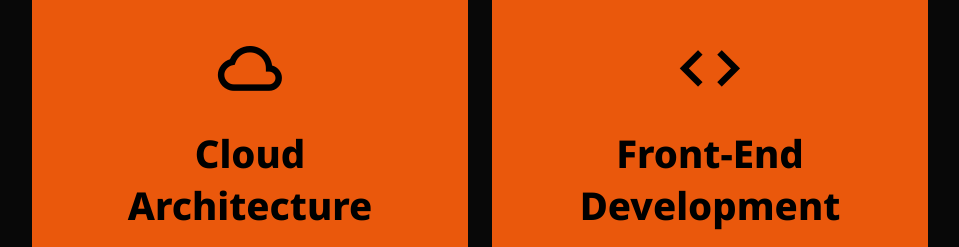
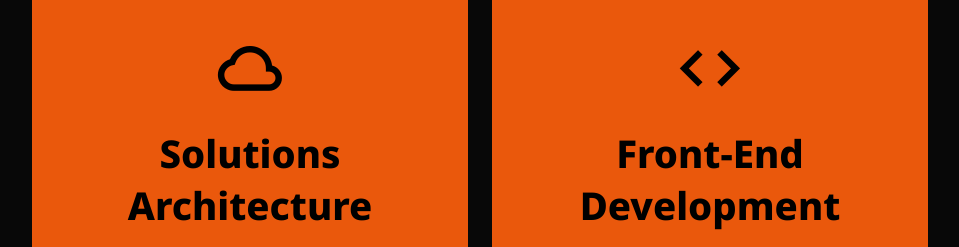
Before and after one commit to DevPahanLankage/pahan-lankage-portfolio, a plain HTML site: page index.html in a window 1280 px wide. Shown: the part 3020-3267 px from the top of the page, without its empty margins (160-1119 px from the left). Drawn offline with nearby package versions, Linux system fonts and the light colour scheme.

Commit message:
Updated index.html's Services section
Changed Cloud Architecture to Solutions Architecture

```diff
--- a/index.html
+++ b/index.html
@@ -106,7 +106,7 @@
         <div class="service-box">
           <div class="service-info">
             <i class="bx bx-cloud"></i>
-            <h4>Cloud Architecture </h4>
+            <h4>Solutions Architecture </h4>
             <p>
               Focused on problem-solving by analyzing challenges and developing effective solutions. I’m learning cloud architecture with AWS and Azure, gaining skills in cloud engineering to design scalable and efficient systems that meet diverse needs.</p>
           </div>
```
